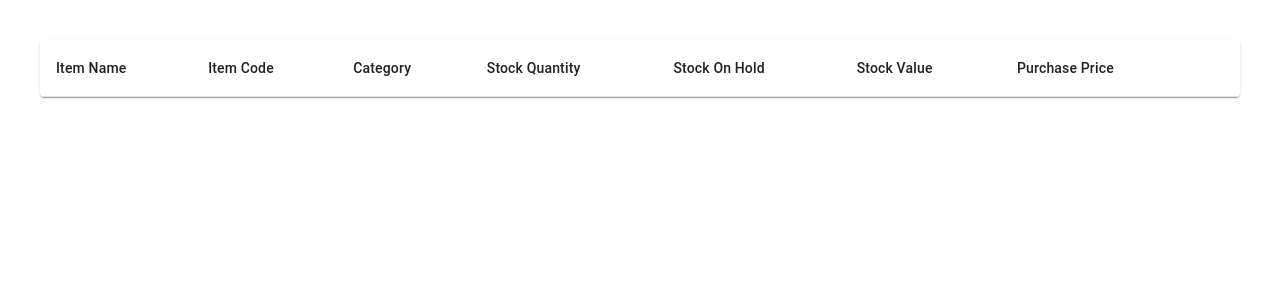
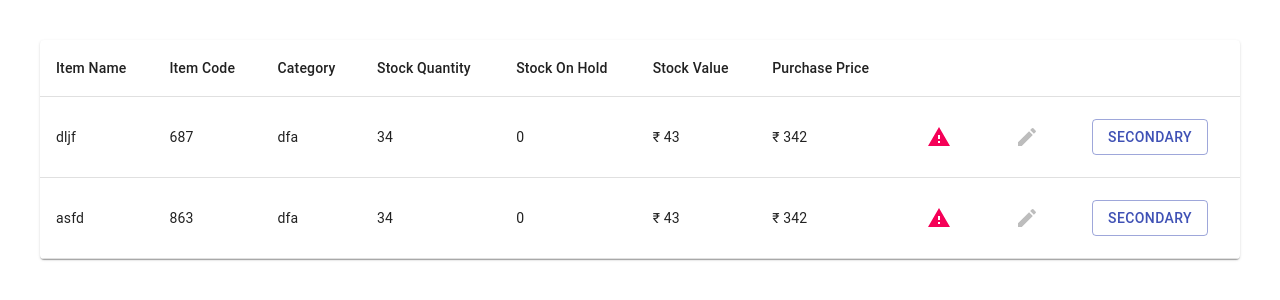
Before and after one commit to PriyaBihani/Solar-ladder-task, a React (Create React App) app in the folder client/: page / in a window 1280 px wide. Shown: the top 300 px of the page. Built offline with nearby package versions, Linux system fonts and the light colour scheme.

Commit message:
feat: Inventory

```diff
--- a/client/src/App.js
+++ b/client/src/App.js
@@ -1,8 +1,9 @@
-import { Inventory } from './components';
+import { Inventory, Actions } from './components';
 
 const App = () => {
 	return (
 		<div className='App'>
+			<Actions />
 			<Inventory />
 		</div>
 	);
--- /dev/null
+++ b/client/src/components/Actions.js
@@ -0,0 +1,5 @@
+import { Box } from '@material-ui/core';
+
+export const Actions = () => {
+	return <Box></Box>;
+};
--- a/client/src/components/Inventory.js
+++ b/client/src/components/Inventory.js
@@ -6,7 +6,35 @@ import {
 	TableRow,
 	TableCell,
 	Paper,
+	TableBody,
+	Button,
+	IconButton,
 } from '@material-ui/core';
+
+import { Edit, Warning } from '@material-ui/icons';
+
+const rows = [
+	{
+		id: 1,
+		itemName: 'dljf',
+		itemCode: 687,
+		category: 'dfa',
+		stockQuantity: 34,
+		stockOnHold: 0,
+		stockValue: 43,
+		price: 342,
+	},
+	{
+		id: 2,
+		itemName: 'asfd',
+		itemCode: 863,
+		category: 'dfa',
+		stockQuantity: 34,
+		stockOnHold: 0,
+		stockValue: 43,
+		price: 342,
+	},
+];
 
 export const Inventory = () => {
 	return (
@@ -23,8 +51,42 @@ export const Inventory = () => {
 							<TableCell>Stock Value</TableCell>
 							<TableCell>Purchase Price</TableCell>
 							<TableCell></TableCell>
+							<TableCell></TableCell>
+							<TableCell></TableCell>
 						</TableRow>
 					</TableHead>
+					<TableBody>
+						{rows.map((row) => (
+							<TableRow key={row.id}>
+								<TableCell component='th' scope='row'>
+									{row.itemName}
+								</TableCell>
+								<TableCell>{row.itemCode}</TableCell>
+								<TableCell>{row.category}</TableCell>
+								<TableCell>{row.stockQuantity}</TableCell>
+								<TableCell>{row.stockOnHold}</TableCell>
+								<TableCell>&#8377; {row.stockValue}</TableCell>
+								<TableCell>&#8377; {row.price}</TableCell>
+								<TableCell>
+									{' '}
+									<IconButton>
+										<Warning color='secondary' />{' '}
+									</IconButton>
+								</TableCell>
+								<TableCell>
+									{' '}
+									<IconButton>
+										<Edit color='disabled' />{' '}
+									</IconButton>
+								</TableCell>
+								<TableCell>
+									<Button variant='outlined' color='primary'>
+										Secondary
+									</Button>
+								</TableCell>
+							</TableRow>
+						))}
+					</TableBody>
 				</Table>
 			</TableContainer>
 		</Box>
--- a/client/src/components/index.js
+++ b/client/src/components/index.js
@@ -1 +1,2 @@
 export { Inventory } from './Inventory';
+export { Actions } from './Actions';
--- /dev/null
+++ b/package.json
@@ -0,0 +1,5 @@
+{
+  "dependencies": {
+    "@material-ui/icons": "^4.11.2"
+  }
+}
```
Also changed, not shown: 1 other file (tests, documents, lock files or other folders).
